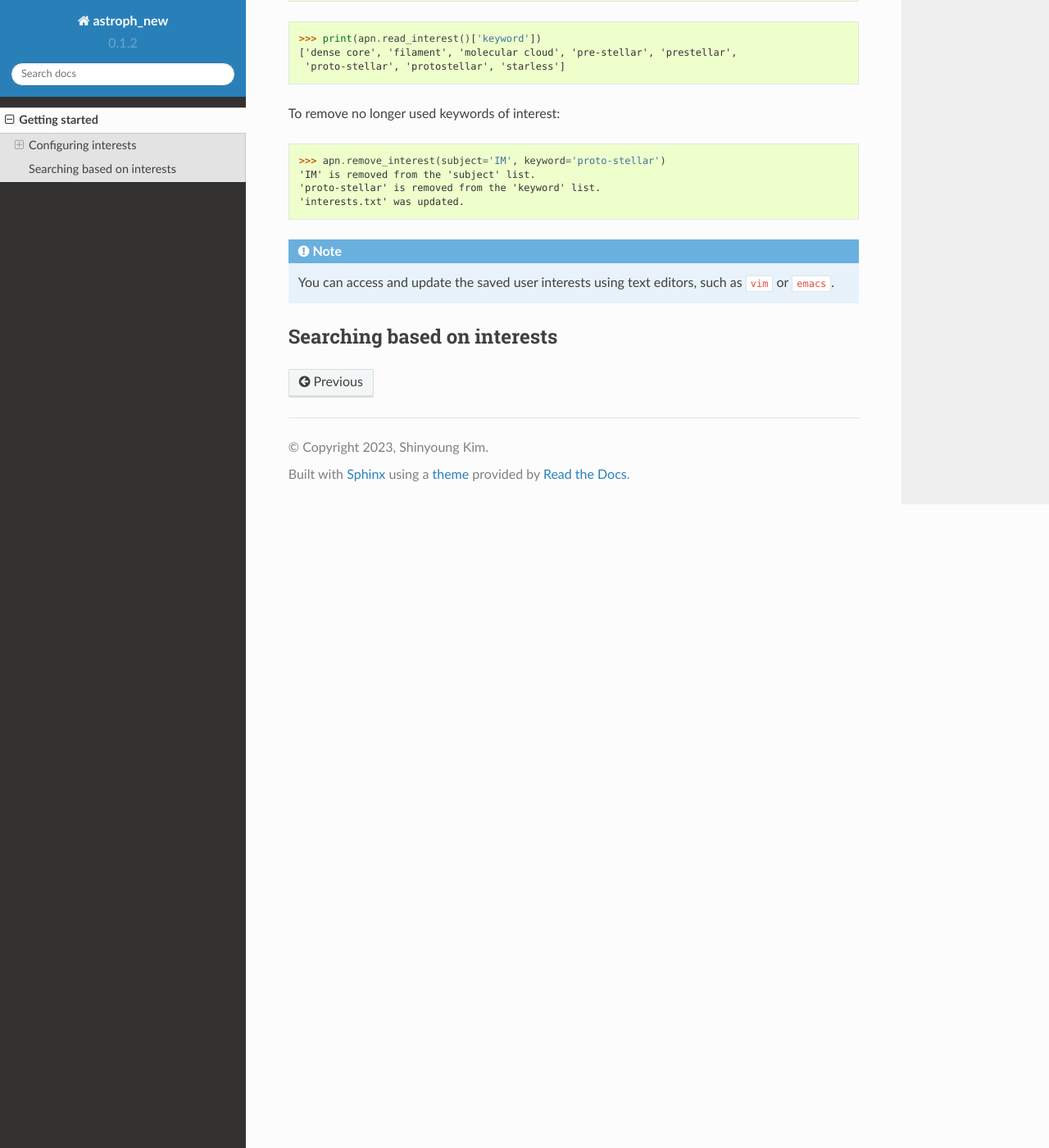
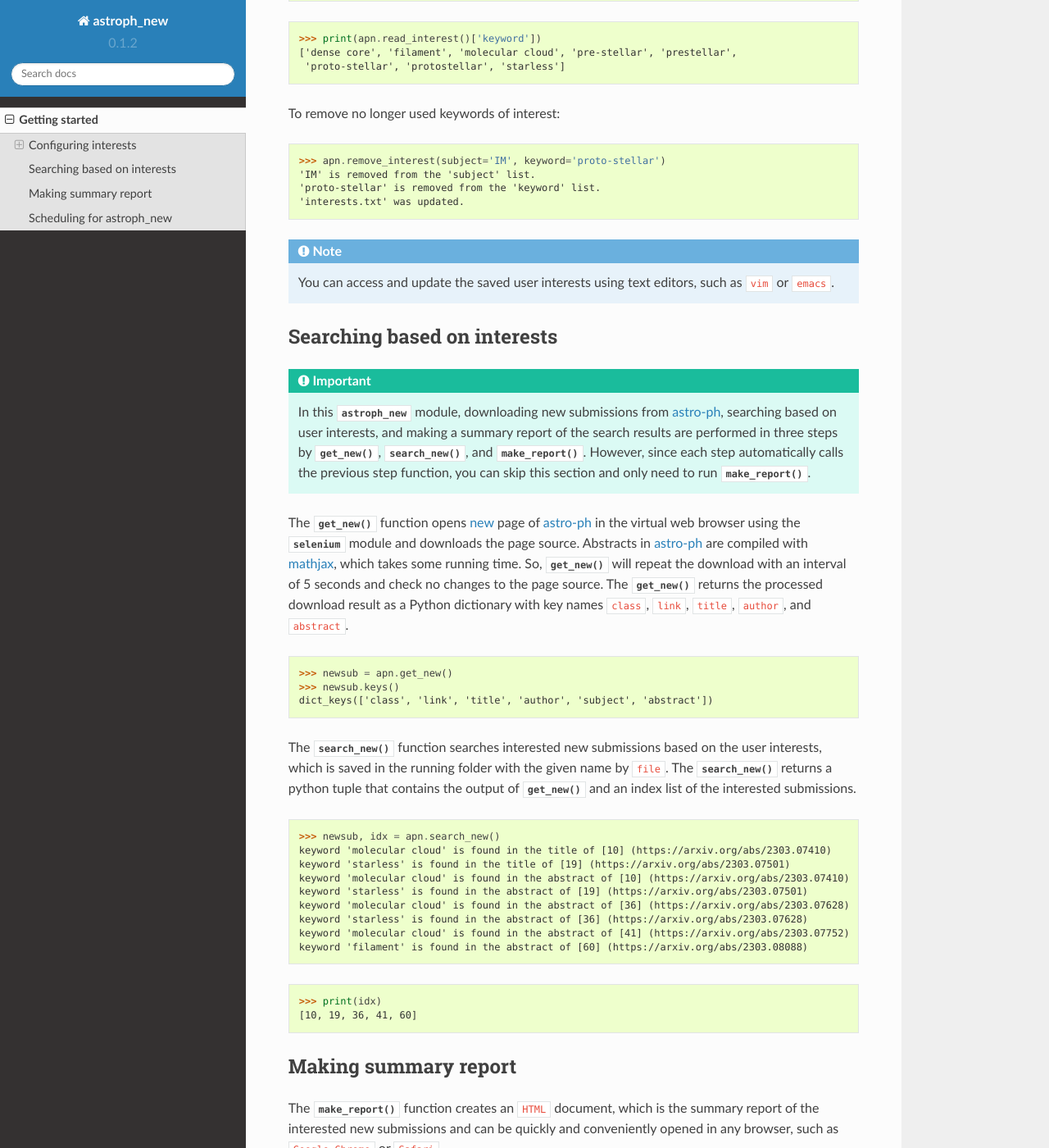
Before and after one commit to radioshiny/astroph_new, a Sphinx documentation site: the page built from docs/get_start.rst, in a window 1280 px wide and 1400 px high, scrolled down 3561 px. Shown: the whole window at 82% size. Built offline with Sphinx 7.4.7 and the Read the Docs theme 2.0.0, drawn with Linux system fonts in a browser that asks for light colours; some of the changed text lies outside the part shown.

Commit message:
update docs

```diff
--- a/astroph_new/__init__.py
+++ b/astroph_new/__init__.py
@@ -7,6 +7,7 @@
 * Code: https://github.com/radioshiny/astroph_new
 """
 
-__version__ = '0.1.0'
+__version__ = '0.1.2'
+
 from . import astroph_new
 from .astroph_new import *
--- a/docs/conf.py
+++ b/docs/conf.py
@@ -6,16 +6,24 @@
 # -- Project information -----------------------------------------------------
 # https://www.sphinx-doc.org/en/master/usage/configuration.html#project-information
 
+from astroph_new import __version__ as _version
+
 project = 'astroph_new'
 copyright = '2023, Shinyoung Kim'
 author = 'Shinyoung Kim'
-release = '0.1.2'
-version = release
+version = _version
+release = _version
 
 # -- General configuration ---------------------------------------------------
 # https://www.sphinx-doc.org/en/master/usage/configuration.html#general-configuration
 
-extensions = []
+extensions = [
+    'sphinx.ext.intersphinx',
+    'sphinx.ext.autodoc',
+    'sphinx.ext.autosummary',
+    'sphinx.ext.viewcode',
+    'sphinx_rtd_theme',
+]
 
 templates_path = ['_templates']
 source_suffix = '.rst'
@@ -30,3 +38,6 @@
 html_theme = 'sphinx_rtd_theme'
 html_theme_path = [sphinx_rtd_theme.get_html_theme_path()]
 html_static_path = ['_static']
+html_theme_options = {
+    'navigation_depth': 5,
+}
--- a/docs/get_start.rst
+++ b/docs/get_start.rst
@@ -180,3 +180,119 @@
 
 Searching based on interests
 ============================
+
+.. important::
+
+   In this :mod:`astroph_new` module,  downloading new submissions from
+   `astro-ph`_, searching based on user interests, and making a summary
+   report of the search results are performed in three steps by
+   :func:`get_new`, :func:`search_new`, and :func:`make_report`.
+   However, since each step automatically calls the previous step function,
+   you can skip this section and only need to run :func:`make_report`.
+
+The :func:`get_new` function opens `new <https://arxiv.org/list/astro-ph/new>`_
+page of `astro-ph`_ in the virtual web browser using the :mod:`selenium` module
+and downloads the page source. Abstracts in `astro-ph`_ are compiled with
+`mathjax <https://www.mathjax.org/>`_, which takes some running time.
+So, :func:`get_new` will repeat the download with an interval of 5 seconds
+and check no changes to the page source. The :func:`get_new` returns the
+processed download result as a Python dictionary with key names
+``class``, ``link``, ``title``, ``author``, and ``abstract``.
+
+>>> newsub = apn.get_new()
+>>> newsub.keys()
+dict_keys(['class', 'link', 'title', 'author', 'subject', 'abstract'])
+
+The :func:`search_new` function searches interested new submissions
+based on the user interests, which is saved in the running folder with the
+given name by ``file``. The :func:`search_new` returns a python tuple
+that contains the output of :func:`get_new` and an index list of the
+interested submissions.
+
+>>> newsub, idx = apn.search_new()
+keyword 'molecular cloud' is found in the title of [10] (https://arxiv.org/abs/2303.07410)
+keyword 'starless' is found in the title of [19] (https://arxiv.org/abs/2303.07501)
+keyword 'molecular cloud' is found in the abstract of [10] (https://arxiv.org/abs/2303.07410)
+keyword 'starless' is found in the abstract of [19] (https://arxiv.org/abs/2303.07501)
+keyword 'molecular cloud' is found in the abstract of [36] (https://arxiv.org/abs/2303.07628)
+keyword 'starless' is found in the abstract of [36] (https://arxiv.org/abs/2303.07628)
+keyword 'molecular cloud' is found in the abstract of [41] (https://arxiv.org/abs/2303.07752)
+keyword 'filament' is found in the abstract of [60] (https://arxiv.org/abs/2303.08088)
+
+>>> print(idx)
+[10, 19, 36, 41, 60]
+
+Making summary report
+=====================
+
+The :func:`make_report` function creates an ``HTML`` document, which is the
+summary report of the interested new submissions and can be quickly and
+conveniently opened in any browser, such as ``Google Chrome`` or ``Safari``.
+
+>>> apn.make_report()
+keyword 'molecular cloud' is found in the title of [10] (https://arxiv.org/abs/2303.07410)
+keyword 'starless' is found in the title of [19] (https://arxiv.org/abs/2303.07501)
+keyword 'molecular cloud' is found in the abstract of [10] (https://arxiv.org/abs/2303.07410)
+keyword 'starless' is found in the abstract of [19] (https://arxiv.org/abs/2303.07501)
+keyword 'molecular cloud' is found in the abstract of [36] (https://arxiv.org/abs/2303.07628)
+keyword 'starless' is found in the abstract of [36] (https://arxiv.org/abs/2303.07628)
+keyword 'molecular cloud' is found in the abstract of [41] (https://arxiv.org/abs/2303.07752)
+keyword 'filament' is found in the abstract of [60] (https://arxiv.org/abs/2303.08088)
+'astro-ph_20230315.html' was saved.
+
+The :func:`make_report` has the following options:
+
+``prefix`` : string
+    The prefix of the filename for saving the report HTML page.
+    Default is ``'astro-ph'``
+
+``datetag`` : bool
+    Add a date tag at the end of the saved file name to prevent overwriting
+    and preserve older reports. Default is ``True``.
+
+``timetag`` : bool
+    Add a time tag at the end of the saved file name. Default is ``False``.
+
+``show`` : bool
+    After the report is created, it is automatically displayed in the browser.
+    Default is ``False``.
+
+If you set the ``show`` option as ``True``, the :func:`make_report`
+automatically displays the report page in the browser. For this feature,
+you should set the ``'show'`` parameter, which is a shell command for opening
+an HTML file in a browser, using :func:`set_params`. For example, if you use
+``Google Chrome`` on the ``mac``, it is ``'open -a "Google Chrome"'``
+(default).
+
+>>> apn.set_params('show', 'open -a "Google Chrome"')
+>>> apn.get_params('show')
+'open -a "Google Chrome"'
+>>> apn.make_report(show=True)
+
+Scheduling for astroph_new
+==========================
+
+The :func:`run_apn` function executes :func:`make_report` at user-designated
+time until the given end date. If the user-designated time has already passed
+at the time starting :func:`run_apn`, :func:`make_report` will be executed
+immediately, and from the next date, it will be executed at that time.
+
+>>> apn.run_apn()
+keyword 'molecular cloud' is found in the title of [10] (https://arxiv.org/abs/2303.07410)
+keyword 'starless' is found in the title of [19] (https://arxiv.org/abs/2303.07501)
+keyword 'molecular cloud' is found in the abstract of [10] (https://arxiv.org/abs/2303.07410)
+keyword 'starless' is found in the abstract of [19] (https://arxiv.org/abs/2303.07501)
+keyword 'molecular cloud' is found in the abstract of [36] (https://arxiv.org/abs/2303.07628)
+keyword 'starless' is found in the abstract of [36] (https://arxiv.org/abs/2303.07628)
+keyword 'molecular cloud' is found in the abstract of [41] (https://arxiv.org/abs/2303.07752)
+keyword 'filament' is found in the abstract of [60] (https://arxiv.org/abs/2303.08088)
+'astro-ph_20230315.html' was saved.
+Next searching: 2023-03-16 11:00
+Waiting ...
+
+.. warning::
+
+   The :func:`run_apn` is not a daemon that runs in the background,
+   so it is terminated when you close the running Python shell or terminal.
+
+.. contents::
--- a/docs/index.rst
+++ b/docs/index.rst
@@ -49,9 +49,10 @@
 =============
 
 .. toctree::
-   :maxdepth: 2
+   :maxdepth: 4
+   :glob:
 
-   get_start
+   get_start*
 
 ..
     Indices and tables
```
Also changed, not shown: 2 other files.
